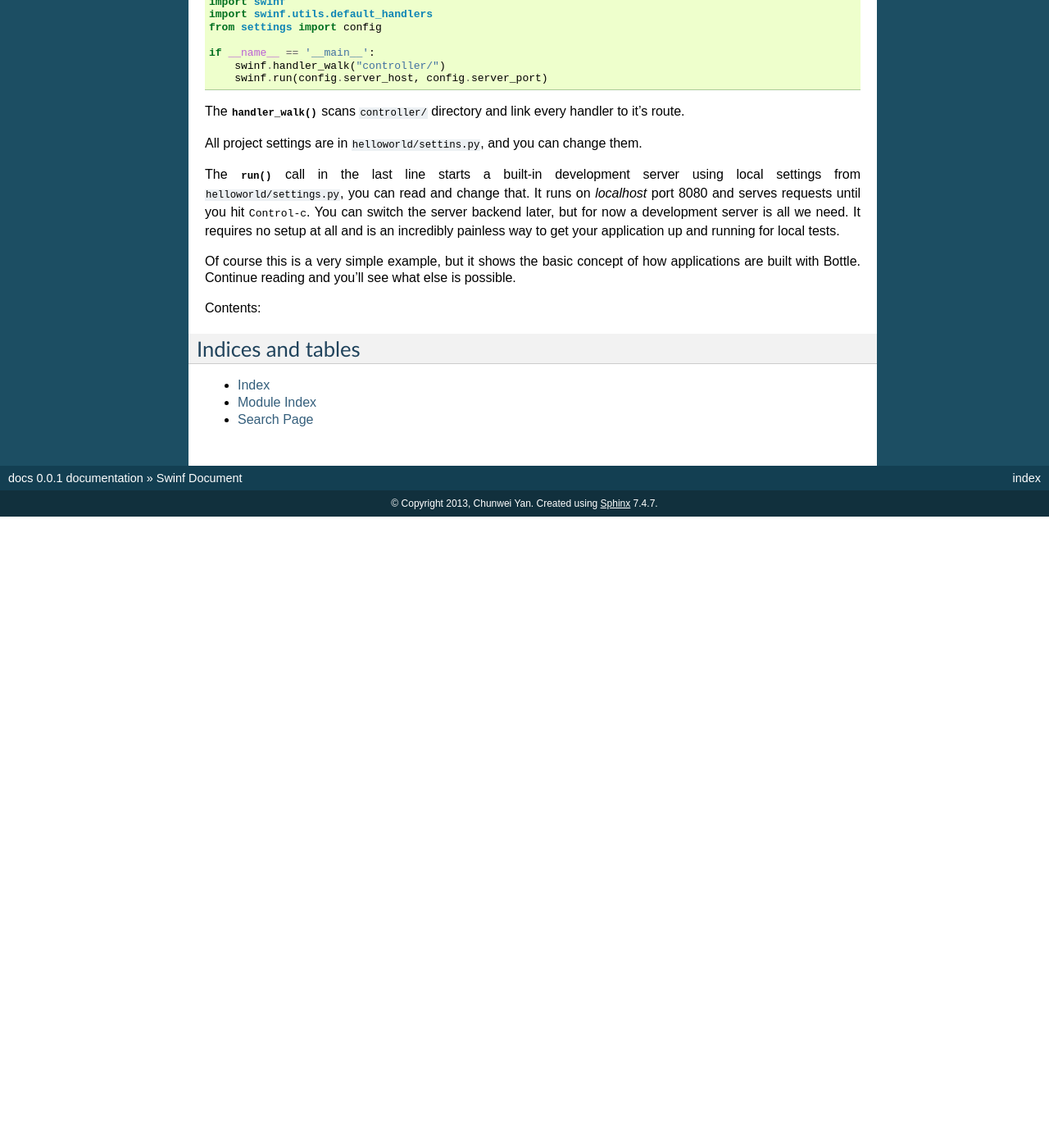
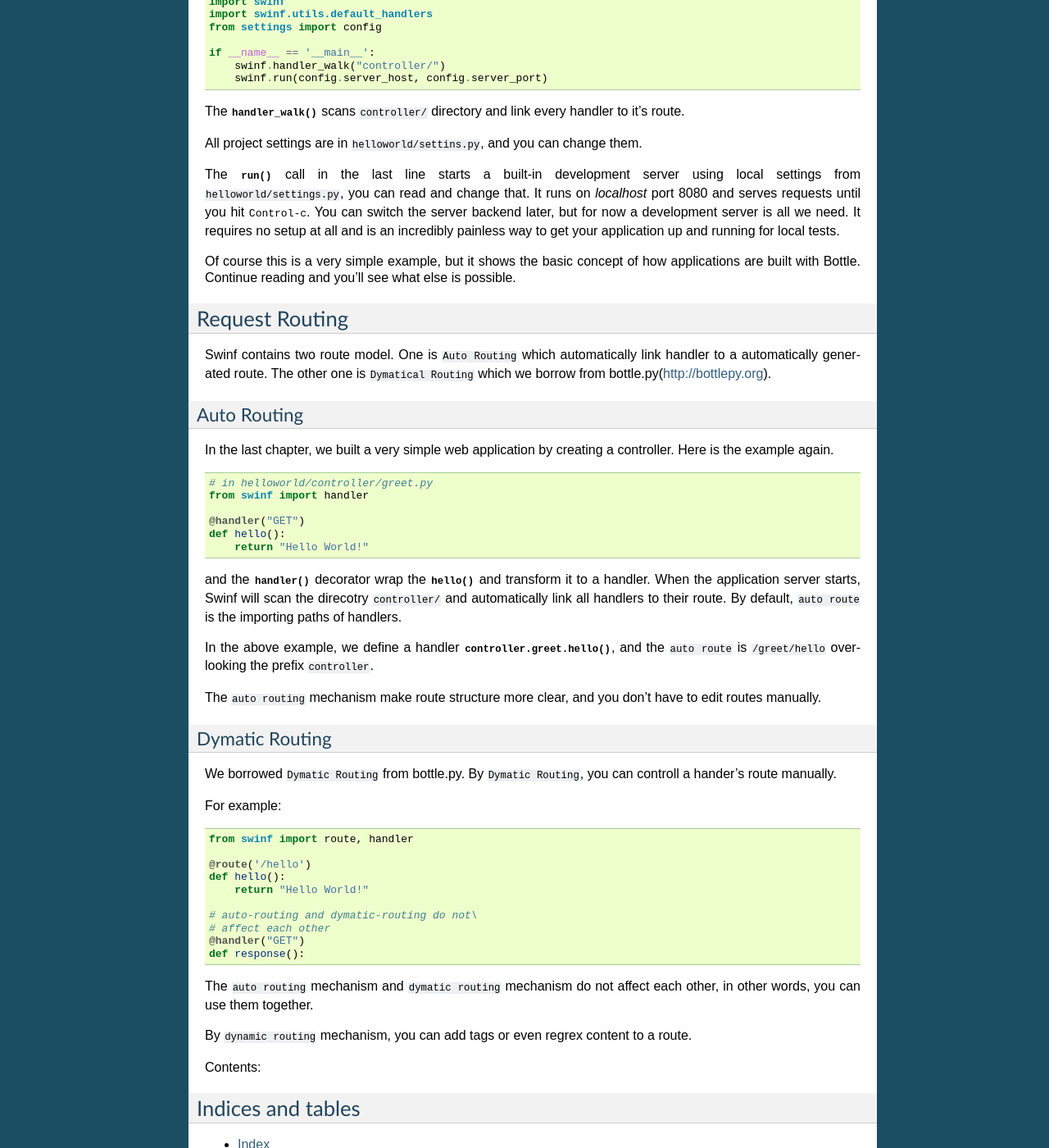
Before and after one commit to swinf/Swinf, a Sphinx documentation site: the page built from docs/source/index.rst, in a window 1280 px wide and 1400 px high, scrolled down 1168 px. Shown: the whole window at 82% size. Built offline with Sphinx 7.4.7, drawn with Linux system fonts in a browser that asks for light colours; before the commit the page ends 1798 px from its top, so only the background shows below that; some of the changed text lies outside the part shown.

Commit message:
add handler

```diff
--- a/docs/source/index.rst
+++ b/docs/source/index.rst
@@ -88,6 +88,61 @@ It requires no setup at all and is an incredibly painless way to get your applic
 
 Of course this is a very simple example, but it shows the basic concept of how applications are built with Bottle. Continue reading and you'll see what else is possible.
 
+Request Routing
+======================
+Swinf contains two route model. One is ``Auto Routing`` which automatically link handler to a automatically generated route.
+The other one is ``Dymatical Routing`` which we borrow from bottle.py(http://bottlepy.org).
+
+Auto Routing
+--------------
+In the last chapter, we built a very simple web application by creating a controller. Here is the example again.
+
+.. code-block:: python
+
+    # in helloworld/controller/greet.py
+    from swinf import handler
+
+    @handler("GET")
+    def hello():
+        return "Hello World!"
+
+and the :func:`handler()` decorator wrap the :func:`hello` and transform it to a handler. When the application server starts,
+Swinf will scan the direcotry ``controller/`` and automatically link all handlers to their route.
+By default, ``auto route`` is the importing paths of handlers.
+
+In the above example, we define a handler :func:`controller.greet.hello`, and the ``auto route`` is ``/greet/hello`` overlooking the prefix ``controller``.
+
+The ``auto routing`` mechanism make route structure more clear, and you don't have to edit routes manually.
+
+
+Dymatic Routing
+------------------
+We borrowed ``Dymatic Routing`` from bottle.py. By ``Dymatic Routing``, you can controll a hander's route manually.
+
+For example:
+
+.. code:: python
+
+    from swinf import route, handler
+
+    @route('/hello')
+    def hello():
+        return "Hello World!"
+
+    # auto-routing and dymatic-routing do not\
+    # affect each other
+    @handler("GET")
+    def response():
+
+The ``auto routing`` mechanism and ``dymatic routing`` mechanism do not affect each other, in other words, you can use them together.
+
+By ``dynamic routing`` mechanism, you can add tags or even regrex content to a route.
+
+
+
+
+
+
 
 
 
```
